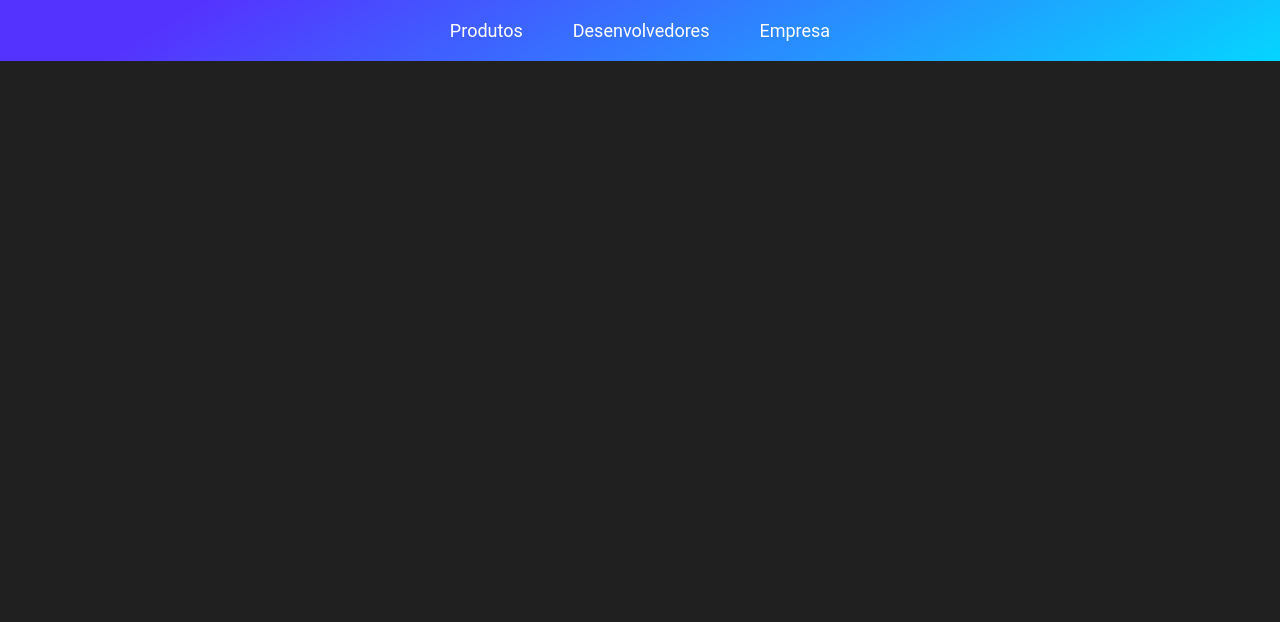
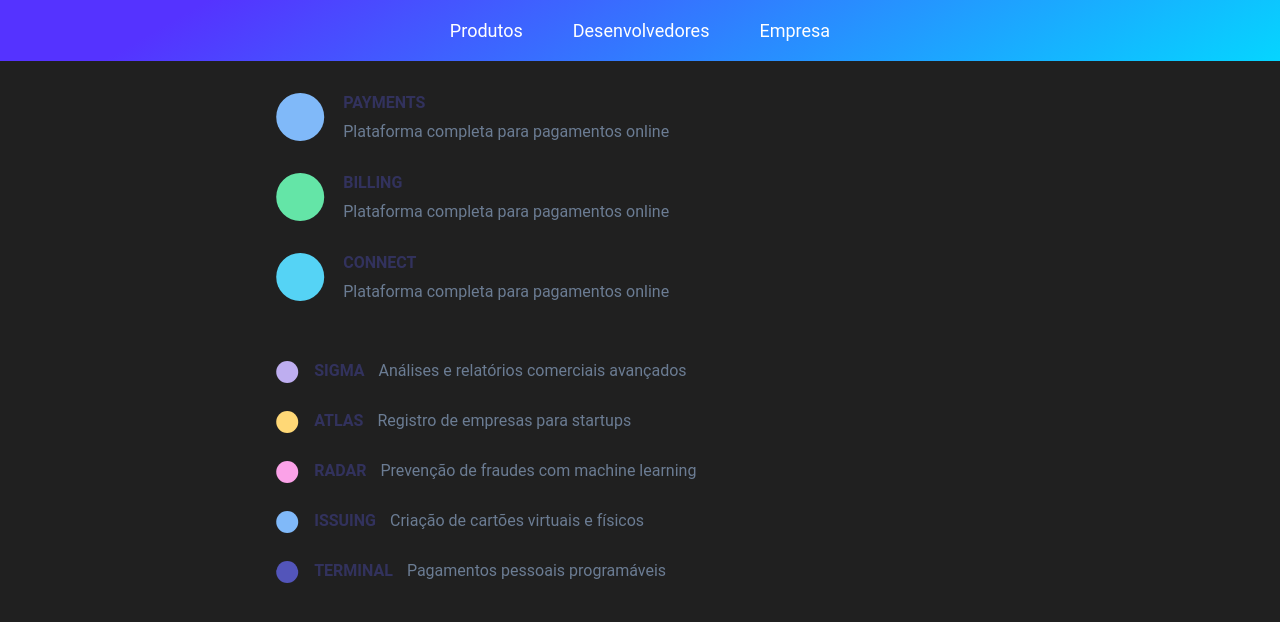
Before and after one commit to Eduardo191/stripe-menu, a React (Create React App) app: page / in a window 1280 px wide. Both pictures are taken after a click on the button "Produtos". Shown: the top 622 px of the page. Built offline with nearby package versions, Linux system fonts and the light colour scheme.

Commit message:
DropDownSection

```diff
--- /dev/null
+++ b/src/components/DropDownOption/Root.js
@@ -0,0 +1,19 @@
+import React, { useContext } from 'react'
+import { motion } from 'framer-motion'
+import { DropDownSection } from './'
+
+import { Context } from './Provider'
+
+export function DropDownRoot() {
+  const { options } = useContext(Context)
+
+  return (
+    <div className="dropdown-root">
+      <div>
+        <div className="dropdown-container">
+          {options.map(item => <DropDownSection key={item.id} option={item} />)}
+        </div>
+      </div>
+    </div>
+  )
+}
--- /dev/null
+++ b/src/components/DropDownOption/Section.js
@@ -0,0 +1,34 @@
+import React, { useContext } from 'react'
+import { motion } from 'framer-motion'
+import { Context } from './Provider'
+
+export function DropDownSection({ option }) {
+  const { cachedId } = useContext(Context)
+
+  const { id, contentDimensions, optionCenterX } = option
+
+  const contentWidth = contentDimensions?.width || 0
+  const x = optionCenterX - contentWidth / 2
+
+  const isActive = cachedId === id
+
+  return (
+    <motion.div
+      className="dropdown-section"
+      initial={{
+        x,
+      }}
+      animate={{
+        x,
+        opacity: isActive ? 1 : 0,
+        pointerEvents: isActive ? 'unset' : 'none'
+      }}
+      transition={{
+        ease: 'easeOut',
+        opacity: { duration: 0.2 }
+      }}
+    >
+      <option.WrappedContent />
+    </motion.div>
+  )
+}
--- a/src/components/DropDownOption/index.js
+++ b/src/components/DropDownOption/index.js
@@ -1,3 +1,5 @@
 export { DropDownOption } from './Option'
 export { DropDownProvider } from './Provider'
 export { useDimensions } from './dimensions'
+export { DropDownRoot } from './Root'
+export { DropDownSection } from './Section'
--- a/src/components/NavBar/index.js
+++ b/src/components/NavBar/index.js
@@ -2,7 +2,7 @@ import React from 'react'
 
 import { Products, Developers, Company } from '../Content'
 import { Container, DropDownStyles } from './styles'
-import { DropDownOption, DropDownProvider } from '../DropDownOption'
+import { DropDownOption, DropDownProvider, DropDownRoot } from '../DropDownOption'
 
 function NavBar() {
   return (
@@ -23,6 +23,8 @@ function NavBar() {
             </li>
           </ul>
         </Container>
+
+        <DropDownRoot />
       </DropDownStyles>
     </DropDownProvider>
   )
--- a/src/components/NavBar/styles.js
+++ b/src/components/NavBar/styles.js
@@ -23,4 +23,21 @@ export const DropDownStyles = styled.div`
       opacity: .55;
     }
   }
+
+  .dropdown-root {
+    z-index: 10;
+    position: absolute;
+  }
+
+  .dropdown-arrow {
+
+  }
+
+  .dropdown-container {
+    position: absolute;
+  }
+
+  .dropdown-section {
+    position: absolute;
+  }
 `
```
